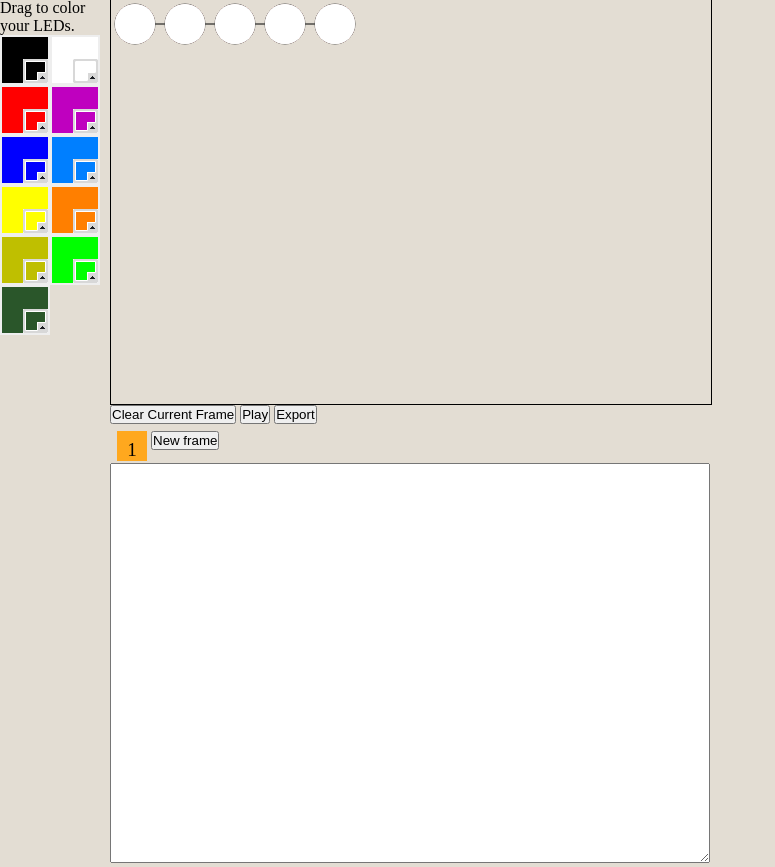
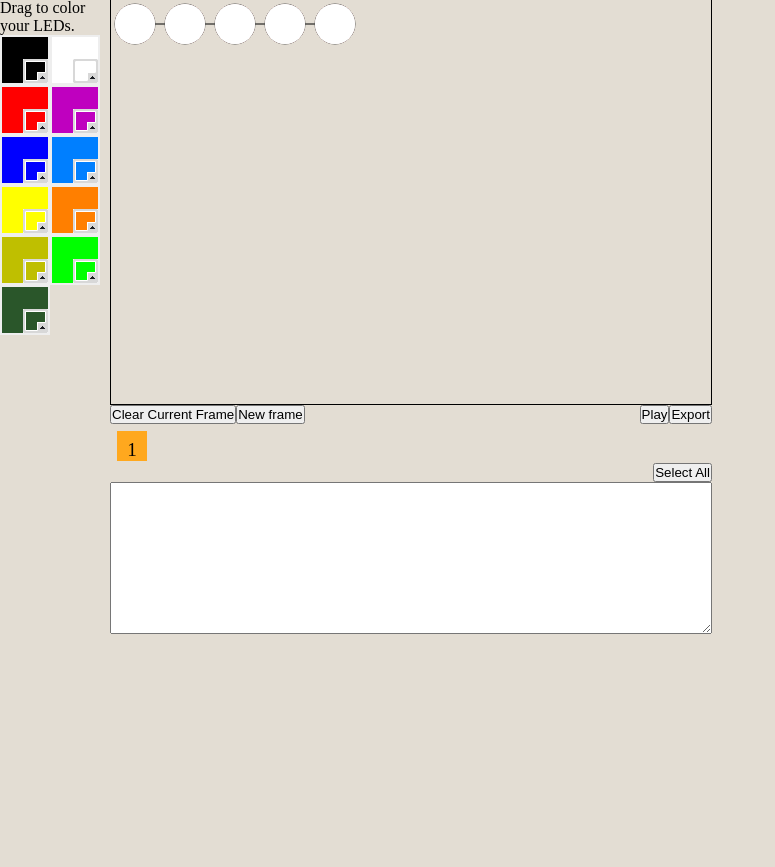
Before and after one commit to anae75/dwd, a PHP site: page /p3/index.html in a window 1280 px wide. Shown: the part 55-922 px from the top of the page, without its empty margins (0-775 px from the left). After the commit the page ends 689 px from the top, so only its background shows below. Run offline with PHP 8.4, Linux system fonts and the light colour scheme.

Commit message:
added select all button for output

```diff
--- a/p3/index.html
+++ b/p3/index.html
@@ -106,20 +106,23 @@
     </div>
 
     <div class="buttons" >
-      <button onclick='clear_current_frame();'>Clear Current Frame</button>
-      <button onclick='play(500);'>Play</button>
-      <button onclick='export_colors();'>Export</button>
+      <button class="frame_op" onclick='clear_current_frame();'>Clear Current Frame</button>
+      <button class="frame_op" onclick='$diagram.append_frame();'>New frame</button>
+
+      <button class="frameset_op" onclick='export_colors();'>Export</button>
+      <button class="frameset_op" onclick='play(500);'>Play</button>
     </div>
 
     <div id="frames1" class="frameset">
       <ul>
-        <li class="button_item"><button onclick='$diagram.append_frame();'>New frame</button></li>
       </ul>
     </div>
 
-    <div class="colordata" rows=20 cols=90>
-      <textarea id="output">
-      </textarea>
+    <div class="colordata" >
+      <div class="buttons" >
+        <button class="frameset_op" onclick='$("#output").focus().select();'>Select All</button>
+      </div>
+      <textarea id="output" rows=10 readonly="readonly"></textarea>
     </div>
 
   </div>
--- a/p3/tcl_helper.css
+++ b/p3/tcl_helper.css
@@ -98,11 +98,28 @@
   }
 
 /******************************/
+/* buttons */
+
+  div.frameset,
+  div.buttons
+  {
+    clear: both;
+  }
+
+  .frame_op {
+    float: left;
+  }
+
+  .frameset_op {
+    float: right;
+  }
+
+/******************************/
 /* text output */
 
   .colordata {
-    width: 600px;
-    height: 400px;
+    width: 100%;
+    height: 100%;
   }
 
   .colordata textarea {
```
